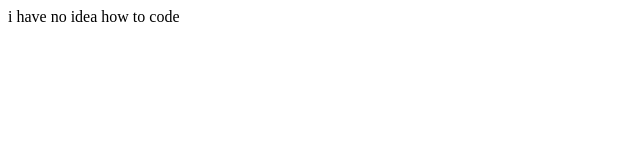
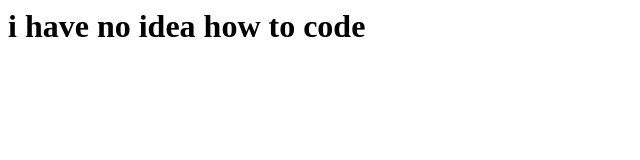
Before and after one commit to Bluelighto/bread-the-movie, a plain HTML site: page index.html in a window 1280 px wide. Shown: the whole page, without its empty margins (0-640 px from the left). Drawn offline with Linux system fonts and the light colour scheme.

Commit message:
make it a freaking header

```diff
--- a/index.html
+++ b/index.html
@@ -1 +1 @@
-<h>i have no idea how to code</h>
+<h1>i have no idea how to code</h1>
```
